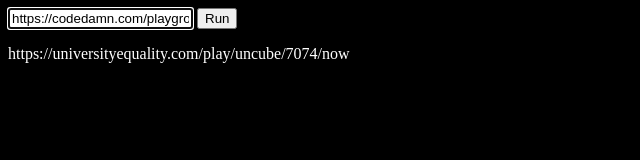
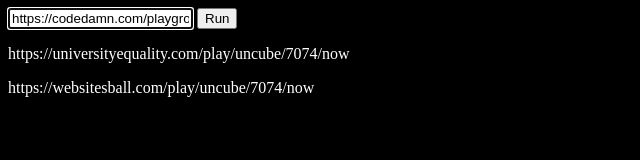
Before and after one commit to lsilvanflores1/tax-evasion, a plain HTML site: page run.html in a window 1280 px wide. Shown: the whole page, without its empty margins (0-640 px from the left). Drawn offline with Linux system fonts and the light colour scheme.

Commit message:
Update run.html

```diff
--- a/run.html
+++ b/run.html
@@ -25,5 +25,6 @@
         <input type="text" value="https://codedamn.com/playground/HQI4oehdptZjPwjCNG97S" placeholder="about:blank" id='input' autofocus>
         <button onclick='create()'>Run</button>
         <p style="color: white;"> https://universityequality.com/play/uncube/7074/now </p>
+        <p style="color: white;"> https://websitesball.com/play/uncube/7074/now </p>
     </body>
 </html>
```
